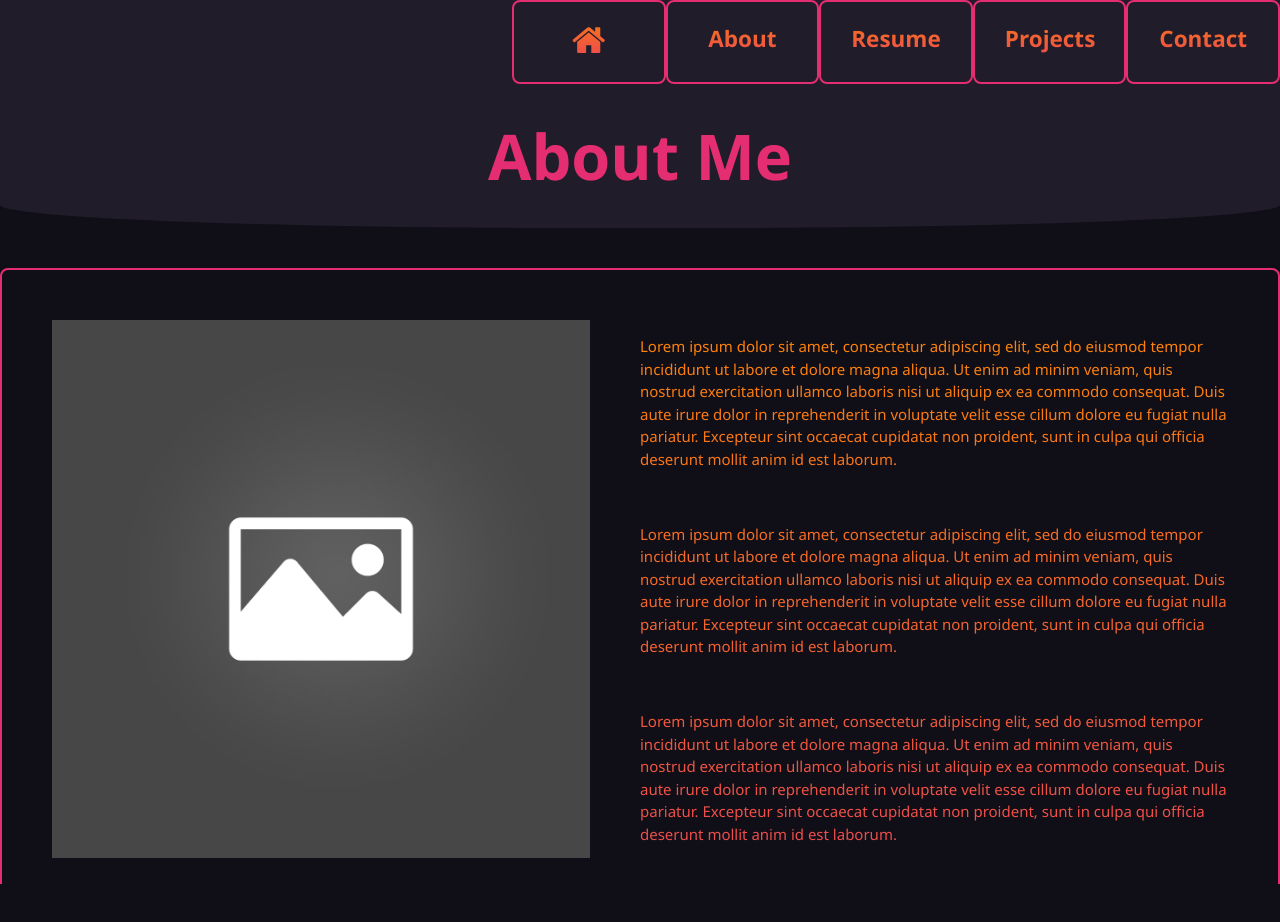
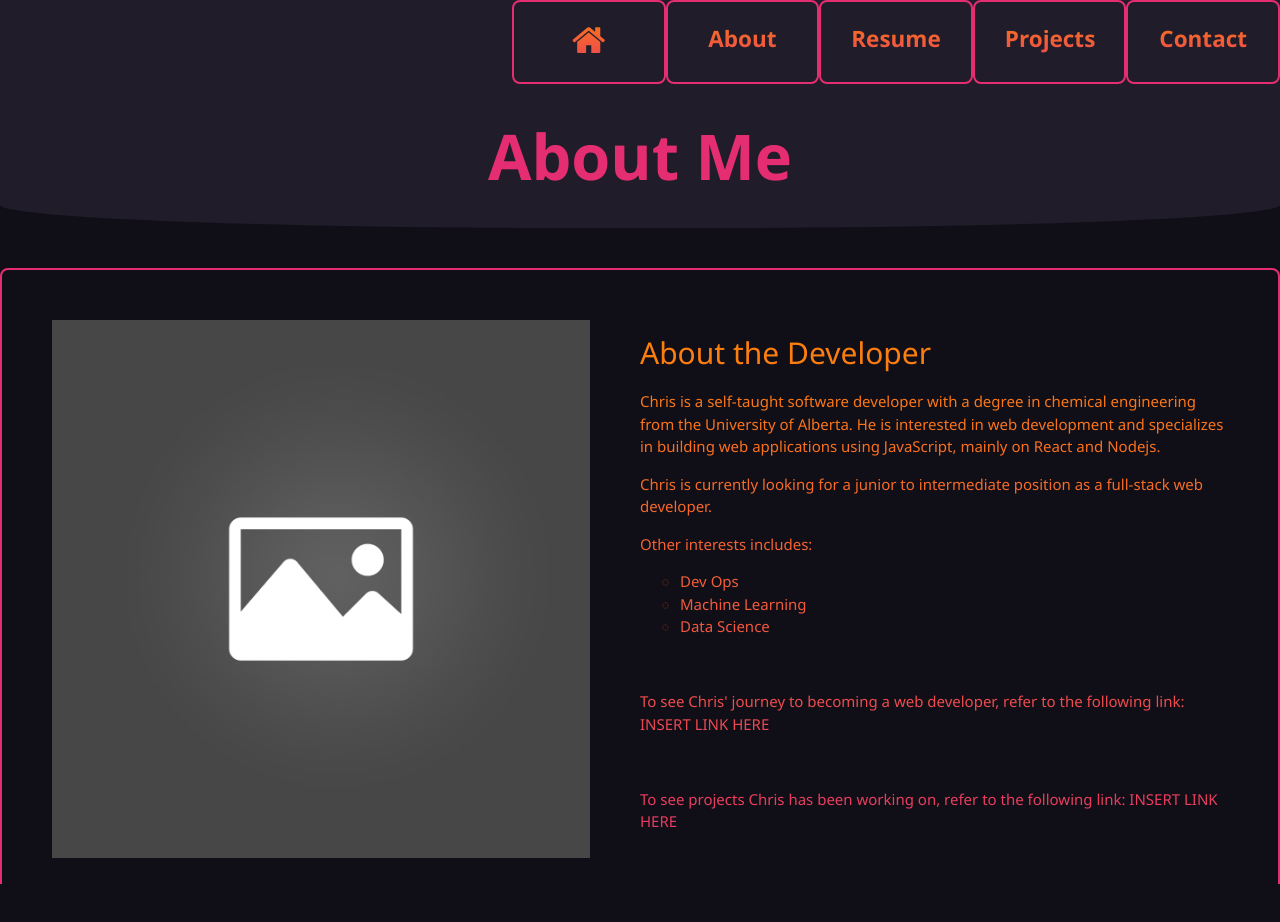
Before and after one commit to ikim1991/portfolio, a React (Create React App) app: page /about in a window 1280 px wide. Shown: the top 922 px of the page. Built offline with nearby package versions, Linux system fonts and the light colour scheme.

Commit message:
Revising About Page

```diff
--- a/src/containers/About.js
+++ b/src/containers/About.js
@@ -14,10 +14,19 @@ class About extends React.Component{
           <div className="main">
             <img className="profile" src={Profile} alt="Profile"/>
             <div className="about-content">
-              <p>Lorem ipsum dolor sit amet, consectetur adipiscing elit, sed do eiusmod tempor incididunt ut labore et dolore magna aliqua. Ut enim ad minim veniam, quis nostrud exercitation ullamco laboris nisi ut aliquip ex ea commodo consequat. Duis aute irure dolor in reprehenderit in voluptate velit esse cillum dolore eu fugiat nulla pariatur. Excepteur sint occaecat cupidatat non proident, sunt in culpa qui officia deserunt mollit anim id est laborum.</p><br/>
-              <p>Lorem ipsum dolor sit amet, consectetur adipiscing elit, sed do eiusmod tempor incididunt ut labore et dolore magna aliqua. Ut enim ad minim veniam, quis nostrud exercitation ullamco laboris nisi ut aliquip ex ea commodo consequat. Duis aute irure dolor in reprehenderit in voluptate velit esse cillum dolore eu fugiat nulla pariatur. Excepteur sint occaecat cupidatat non proident, sunt in culpa qui officia deserunt mollit anim id est laborum.</p><br/>
-              <p>Lorem ipsum dolor sit amet, consectetur adipiscing elit, sed do eiusmod tempor incididunt ut labore et dolore magna aliqua. Ut enim ad minim veniam, quis nostrud exercitation ullamco laboris nisi ut aliquip ex ea commodo consequat. Duis aute irure dolor in reprehenderit in voluptate velit esse cillum dolore eu fugiat nulla pariatur. Excepteur sint occaecat cupidatat non proident, sunt in culpa qui officia deserunt mollit anim id est laborum.</p><br/>
-              <p>Lorem ipsum dolor sit amet, consectetur adipiscing elit, sed do eiusmod tempor incididunt ut labore et dolore magna aliqua. Ut enim ad minim veniam, quis nostrud exercitation ullamco laboris nisi ut aliquip ex ea commodo consequat. Duis aute irure dolor in reprehenderit in voluptate velit esse cillum dolore eu fugiat nulla pariatur. Excepteur sint occaecat cupidatat non proident, sunt in culpa qui officia deserunt mollit anim id est laborum.</p><br/>
+              <h2>About the Developer</h2>
+              <p>Chris is a self-taught software developer with a degree in chemical engineering from the University of Alberta. He is interested in web development and specializes in building web applications using JavaScript, mainly on React and Nodejs.</p>
+              <p>Chris is currently looking for a junior to intermediate position as a full-stack web developer.</p>
+              <p>Other interests includes:</p>
+              <ul>
+                <li>Dev Ops</li>
+                <li>Machine Learning</li>
+                <li>Data Science</li>
+              </ul>
+              <br/>
+              <p>To see Chris' journey to becoming a web developer, refer to the following link: <a href="https://google.ca" target="_blank">INSERT LINK HERE</a></p>
+              <br/>
+              <p>To see projects Chris has been working on, refer to the following link: <a href="https://google.ca" target="_blank">INSERT LINK HERE</a></p>
             </div>
           </div>
           <div className="filler">
--- a/src/containers/Contact.js
+++ b/src/containers/Contact.js
@@ -30,7 +30,7 @@ class Contact extends React.Component{
               </div>
             </div>
             <div className="w3-center">
-              <img src={Toronto} alt="portrait" style={{width: 1200}}/>
+              <img src={Toronto} alt="portrait" style={{width: "100%"}}/>
             </div>
           </div>
           <div className="filler">
```
